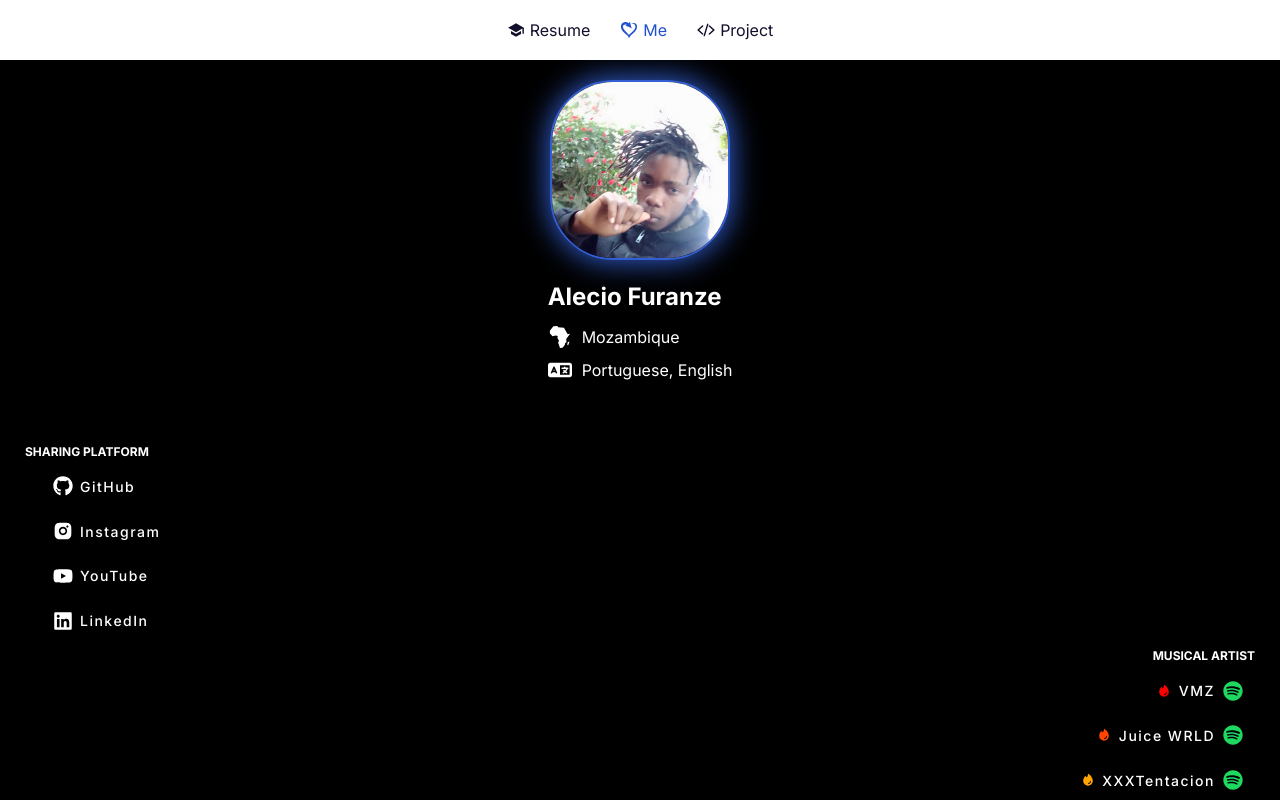
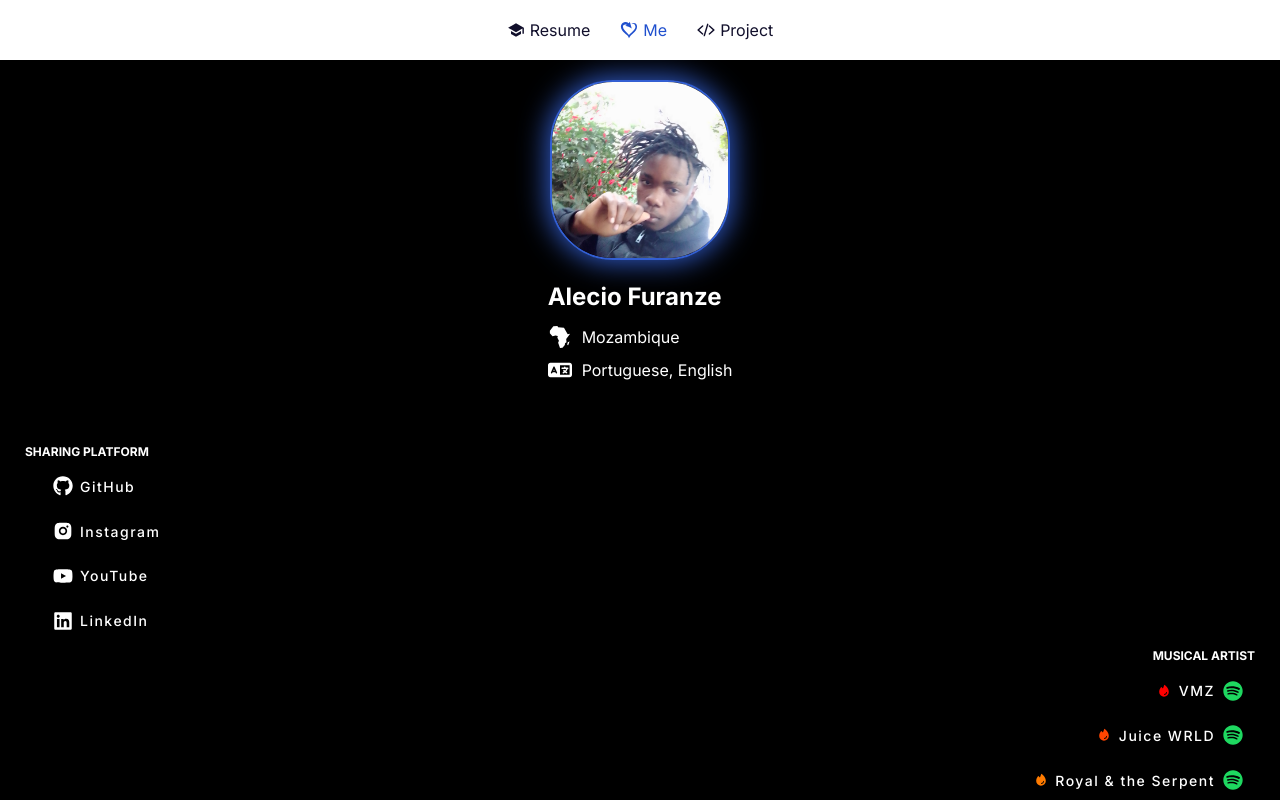
Before and after one commit to alec1o/alec1o, a Next.js app in the folder website/: page / in a window 1280 px wide. Shown: the top 800 px of the page. Built offline with nearby package versions, Linux system fonts and the light colour scheme; a web font is replaced by a local one.

Commit message:
add (Royal & the Serpent) on my fav singer list

```diff
--- a/website/app/page.tsx
+++ b/website/app/page.tsx
@@ -55,6 +55,12 @@ export default function Home() {
             position: <PiFireFill size={14} color="#FF4500" clip="3498DB" />,
             icon: <FaSpotify color="#1ED860" />,
             url: "https://open.spotify.com/artist/4MCBfE4596Uoi2O4DtmEMz",
+        },
+        {
+            name: "Royal & the Serpent",
+            position: <PiFireFill size={14} color="#ff7b00" clip="27AE60" />,
+            icon: <FaSpotify color="#1ED860" />,
+            url: "https://open.spotify.com/artist/64EHXDoln95lnccszdPum",
         },
         {
             name: "XXXTentacion",
```
